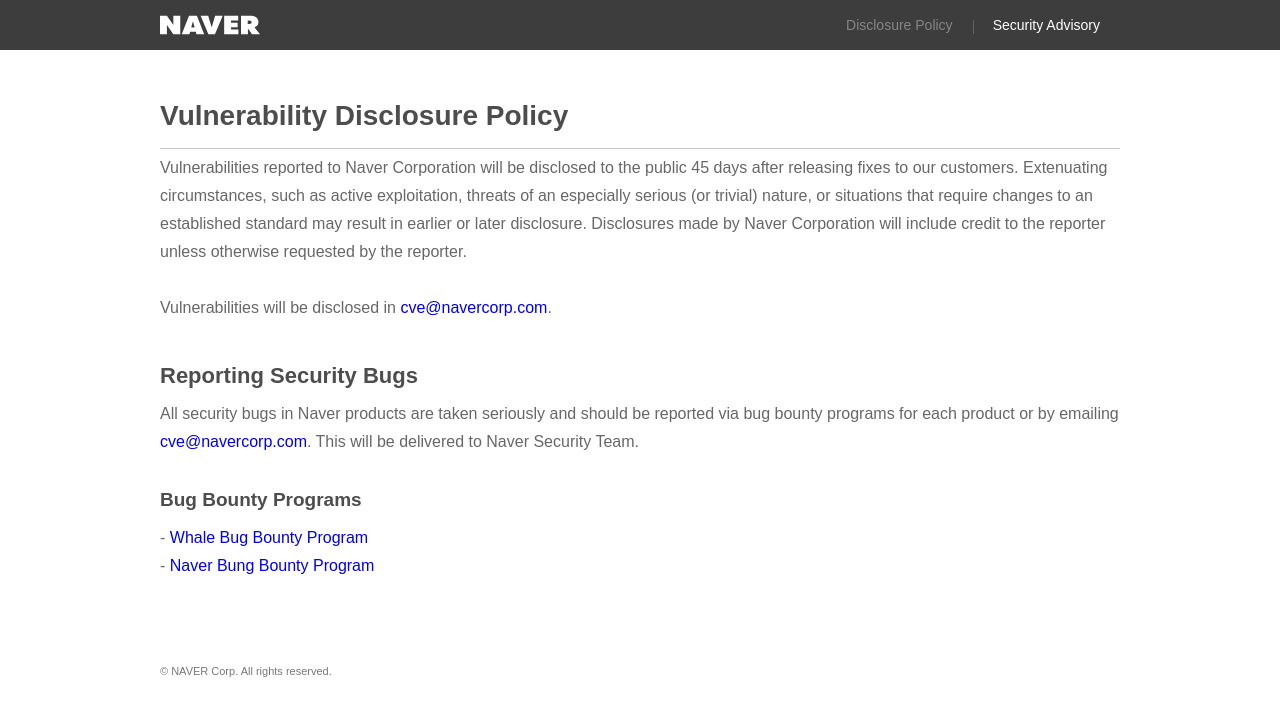
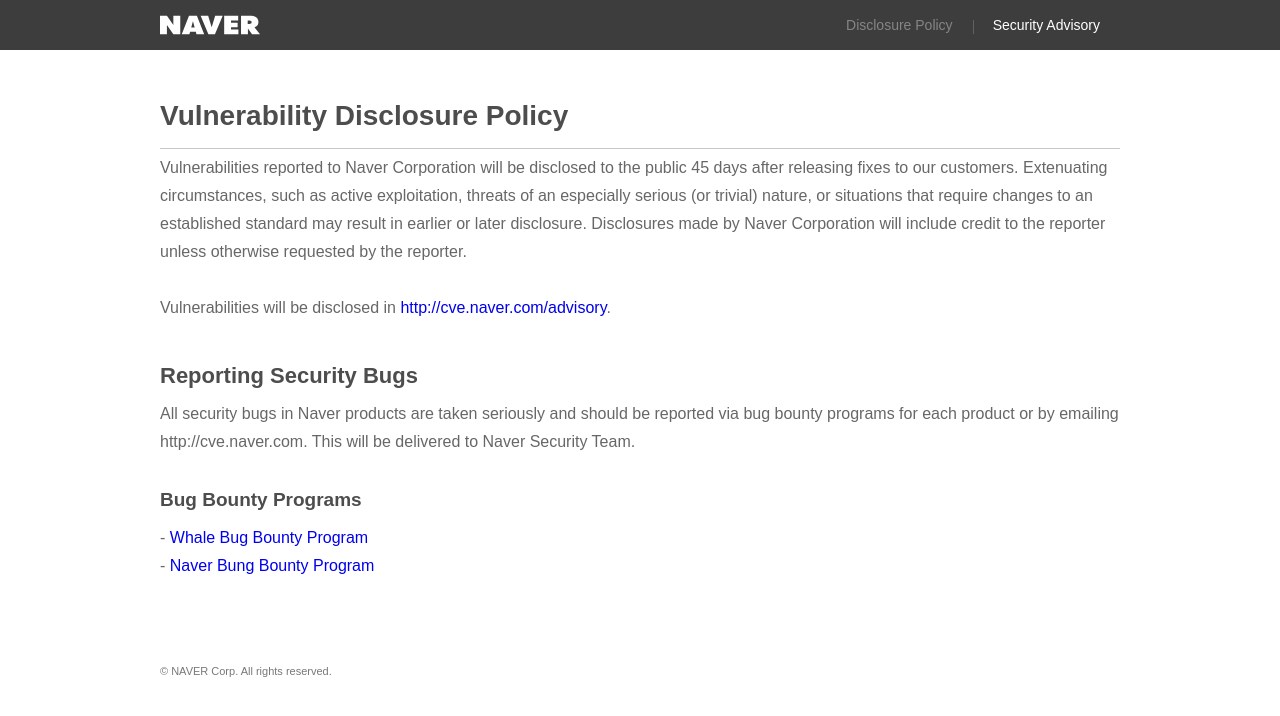
Before and after one commit to naver/security-advisory, a Jekyll site: the page built from index.html, in a window 1280 px wide. Shown: the top 716 px of the page. Built offline with Jekyll 4.4.1, drawn with Linux system fonts in a browser that asks for light colours; some of the changed lines change nothing that is shown.

```diff
--- a/index.html
+++ b/index.html
@@ -18,13 +18,13 @@
                   </p>
                   <br>
                   <p>
-                    Vulnerabilities will be disclosed in <a href="mailto:cve@na%76%65r%63o&#114;%70&#46;%63o%6d">cv&#101;@nave&#114;corp.com</a>.
+                    Vulnerabilities will be disclosed in <a href="http://cve.naver.com/advisory">http://cve.naver.com/advisory</a>.
                   </p>
                 </li>
                 <li>
                     <h3 class="item_title">Reporting Security Bugs</h3>
                     <p>
-                    All security bugs in Naver products are taken seriously and should be reported via bug bounty programs for each product or by emailing <a href="mailto:cve@navercorp.com">cve@navercorp.com</a>. This will be delivered to Naver Security Team.
+                    All security bugs in Naver products are taken seriously and should be reported via bug bounty programs for each product or by emailing http://cve.naver.com. This will be delivered to Naver Security Team.
                     </p>
                     <h4 class="item_subtitle">Bug Bounty Programs</h3>
                     <p>
```
